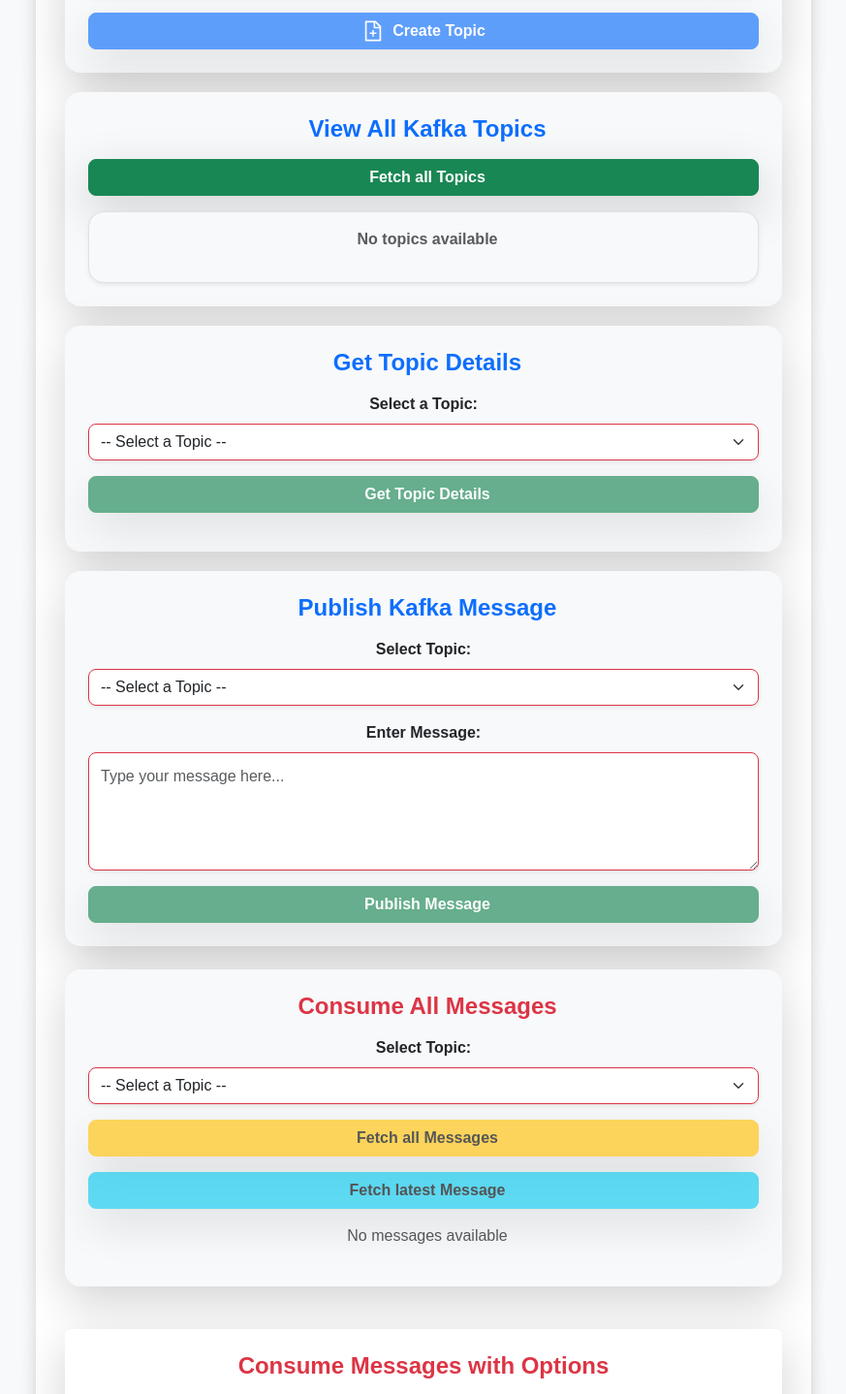
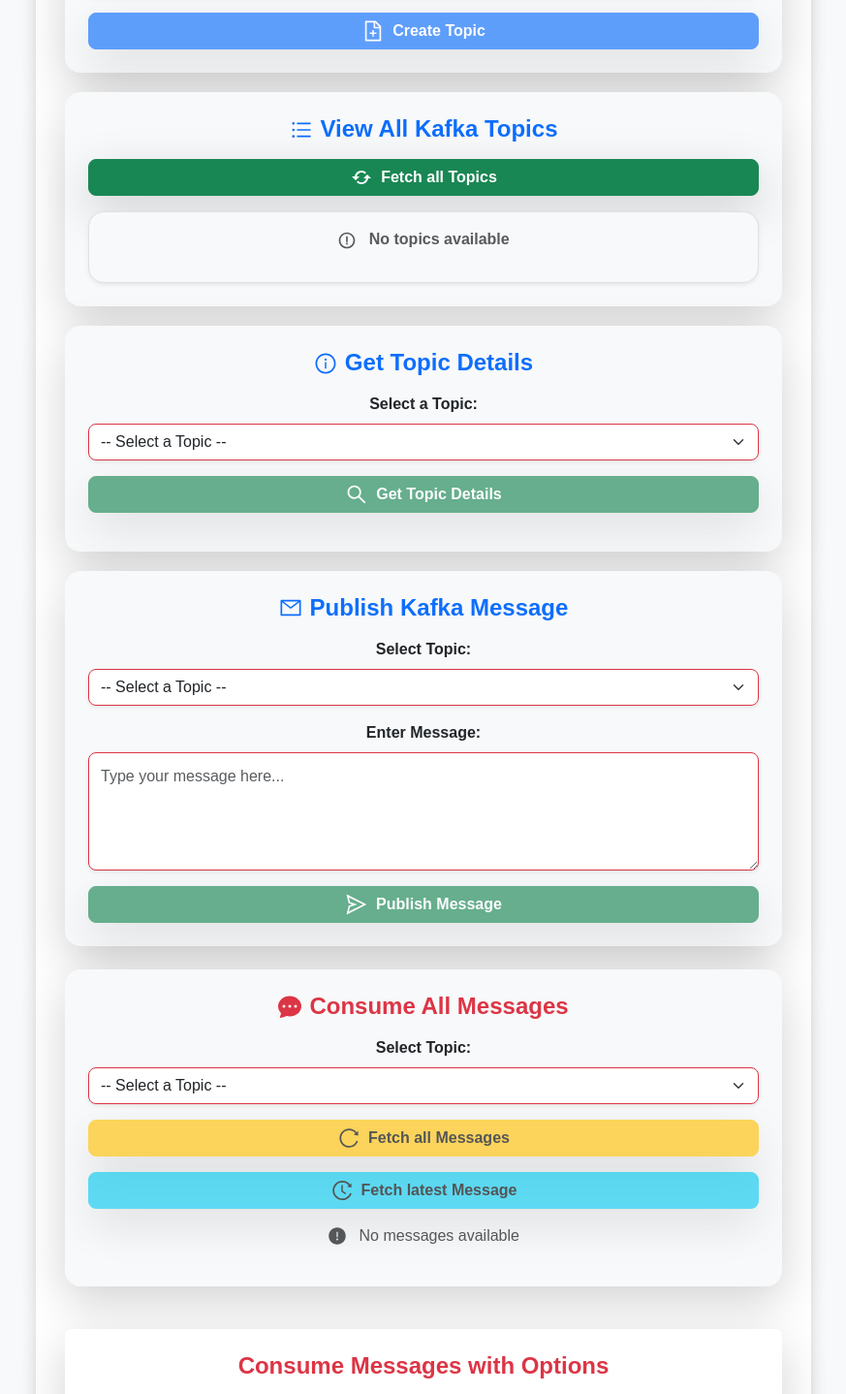
Before and after one commit to siddhantpatni0407/react-kafka-manager-ui, a React (Create React App) app: page / in a window 1280 px wide. Shown: the part 940-2378 px from the top of the page at 97% size, without its empty margins (203-1076 px from the left). Built offline with nearby package versions, Linux system fonts and the light colour scheme.

Commit message:
Updated icons
Updated icons

```diff
--- a/src/components/KafkaControls.js
+++ b/src/components/KafkaControls.js
@@ -9,9 +9,21 @@
   BiCog,
   BiErrorCircle,
   BiPlay,
-  BiPlusCircle
+  BiPlusCircle,
+  BiRefresh,
 } from "react-icons/bi";
-import { AiOutlineFileAdd } from "react-icons/ai";
+import {
+  AiOutlineFileAdd,
+  AiOutlineUnorderedList,
+  AiOutlineInfoCircle,
+  AiOutlineSearch,
+  AiOutlineMail,
+  AiOutlineSend,
+  AiOutlineReload,
+  AiOutlineHistory,
+  AiFillExclamationCircle,
+} from "react-icons/ai";
+import { BsChatDotsFill } from "react-icons/bs";
 
 const KafkaControls = () => {
   const [topics, setTopics] = useState([]); // State to store the list of topics
@@ -695,10 +707,10 @@
       </div>
       {/* Create Topic Section - END */}
 
-      {/* View All Topics Section - START*/}
+      {/* View All Topics Section - START */}
       <div className="card shadow-lg p-4 border-0 bg-light rounded-4 animate__animated animate__fadeIn">
         <h4 className="text-primary text-center mb-3 fw-bold d-flex align-items-center justify-content-center gap-2">
-          <i className="bi bi-list-task fs-5"></i> View All Kafka Topics
+          <AiOutlineUnorderedList size={24} /> View All Kafka Topics
         </h4>
 
         {/* Fetch Topics Button */}
@@ -713,7 +725,7 @@
             </>
           ) : (
             <>
-              <i className="bi bi-arrow-repeat"></i> Fetch all Topics
+              <BiRefresh size={24} /> Fetch all Topics
             </>
           )}
         </button>
@@ -739,18 +751,17 @@
             </ul>
           ) : (
             <p className="text-muted text-center fw-semibold animate__animated animate__shakeX">
-              <i className="bi bi-exclamation-circle-fill me-2"></i> No topics
-              available
+              <BiErrorCircle size={20} className="me-2" /> No topics available
             </p>
           )}
         </div>
       </div>
-      {/* View All Topics Section - END*/}
+      {/* View All Topics Section - END */}
 
-      {/* Get Topic Details Section - START*/}
+      {/* Get Topic Details Section - START */}
       <div className="card shadow-lg p-4 border-0 bg-light rounded-4 animate__animated animate__fadeIn">
         <h4 className="text-primary text-center mb-3 fw-bold d-flex align-items-center justify-content-center gap-2">
-          <i className="bi bi-info-circle fs-5"></i> Get Topic Details
+          <AiOutlineInfoCircle size={24} /> Get Topic Details
         </h4>
 
         {/* Topic Selection Dropdown */}
@@ -799,7 +810,7 @@
             </>
           ) : (
             <>
-              <i className="bi bi-search"></i> Get Topic Details
+              <AiOutlineSearch size={24} /> Get Topic Details
             </>
           )}
         </button>
@@ -830,13 +841,13 @@
           </div>
         )}
       </div>
-      {/* Get Topic Details Section - END*/}
+      {/* Get Topic Details Section - END */}
 
       <div>
-        {/* Publish Kafka Message Section - START*/}
+        {/* Publish Kafka Message Section - START */}
         <div className="card shadow-lg p-4 border-0 mb-2 bg-light rounded-4 animate__animated animate__fadeIn">
           <h4 className="text-primary text-center mb-3 fw-bold d-flex align-items-center justify-content-center gap-2">
-            <i className="bi bi-envelope-paper fs-5"></i> Publish Kafka Message
+            <AiOutlineMail size={24} /> Publish Kafka Message
           </h4>
 
           {/* Topic Selection Dropdown */}
@@ -887,7 +898,7 @@
             onClick={sendMessage}
             disabled={!selectedTopic || !message.trim()}
           >
-            <i className="bi bi-send-fill"></i> Publish Message
+            <AiOutlineSend size={24} /> Publish Message
           </button>
 
           {/* Display Response Message */}
@@ -897,12 +908,12 @@
             </div>
           )}
         </div>
-        {/* Publish Kafka Message Section - END*/}
+        {/* Publish Kafka Message Section - END */}
 
-        {/* Consume Kafka Message Section - START*/}
+        {/* Consume Kafka Message Section - START */}
         <div className="card shadow-lg p-4 border-0 mt-4 bg-light rounded-4 animate__animated animate__fadeIn">
           <h4 className="text-danger text-center mb-3 fw-bold d-flex align-items-center justify-content-center gap-2">
-            <i className="bi bi-chat-dots-fill fs-5"></i> Consume All Messages
+            <BsChatDotsFill size={24} /> Consume All Messages
           </h4>
 
           {/* Topic Selection Dropdown */}
@@ -937,7 +948,7 @@
             onClick={consumeMessages}
             disabled={!selectedConsumeTopic}
           >
-            <i className="bi bi-arrow-repeat"></i> Fetch all Messages
+            <AiOutlineReload size={24} /> Fetch all Messages
           </button>
 
           {/* Fetch Latest Message Button */}
@@ -946,7 +957,7 @@
             onClick={consumeLatestMessage}
             disabled={!selectedConsumeTopic}
           >
-            <i className="bi bi-clock-history"></i> Fetch latest Message
+            <AiOutlineHistory size={24} /> Fetch latest Message
           </button>
 
           {/* Display Response Message */}
@@ -971,12 +982,13 @@
           ) : (
             !consumeMessageResponse && (
               <p className="text-muted text-center mt-3 animate__animated animate__fadeIn">
-                <i className="bi bi-exclamation-circle-fill me-2"></i> No
+                <AiFillExclamationCircle size={20} className="me-2" /> No
                 messages available
               </p>
             )
           )}
         </div>
+        {/* Consume Kafka Message Section - END */}
       </div>
       {/* Consume Kafka Message Section - END*/}
 
```
